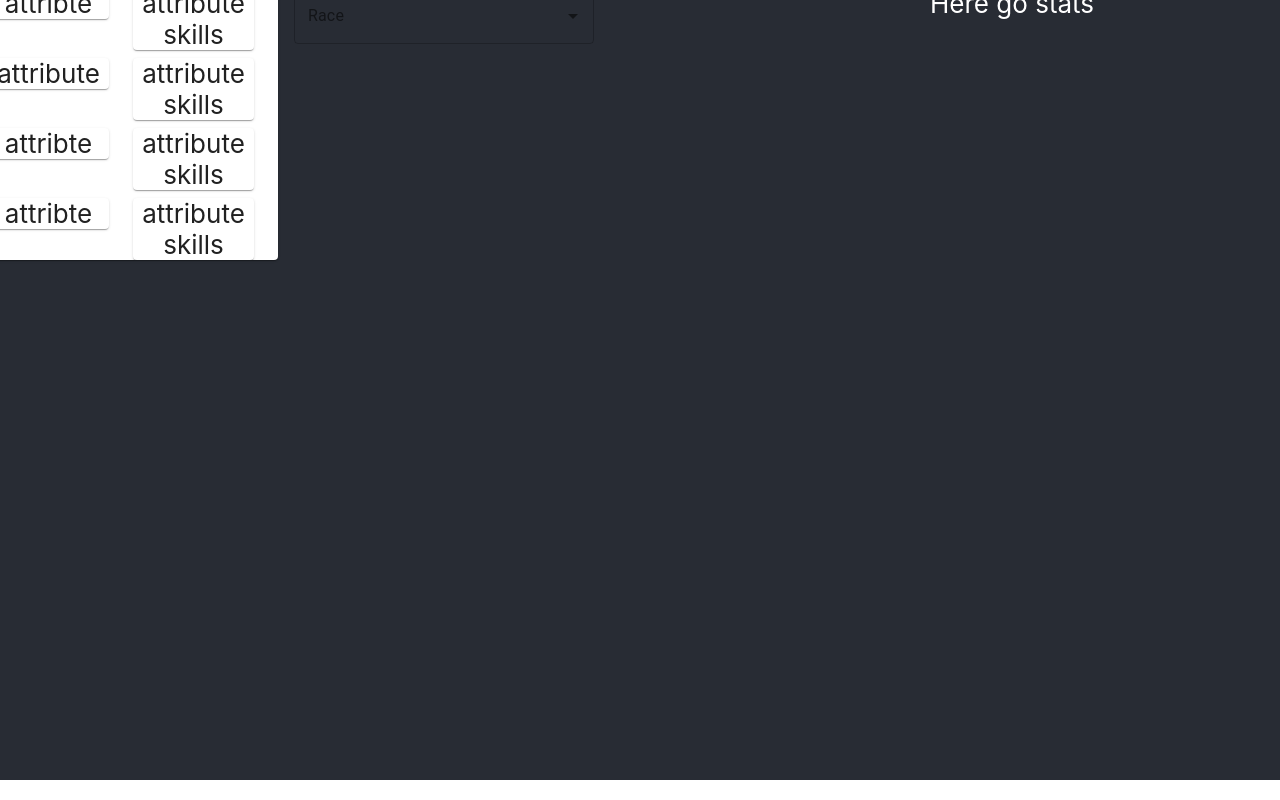
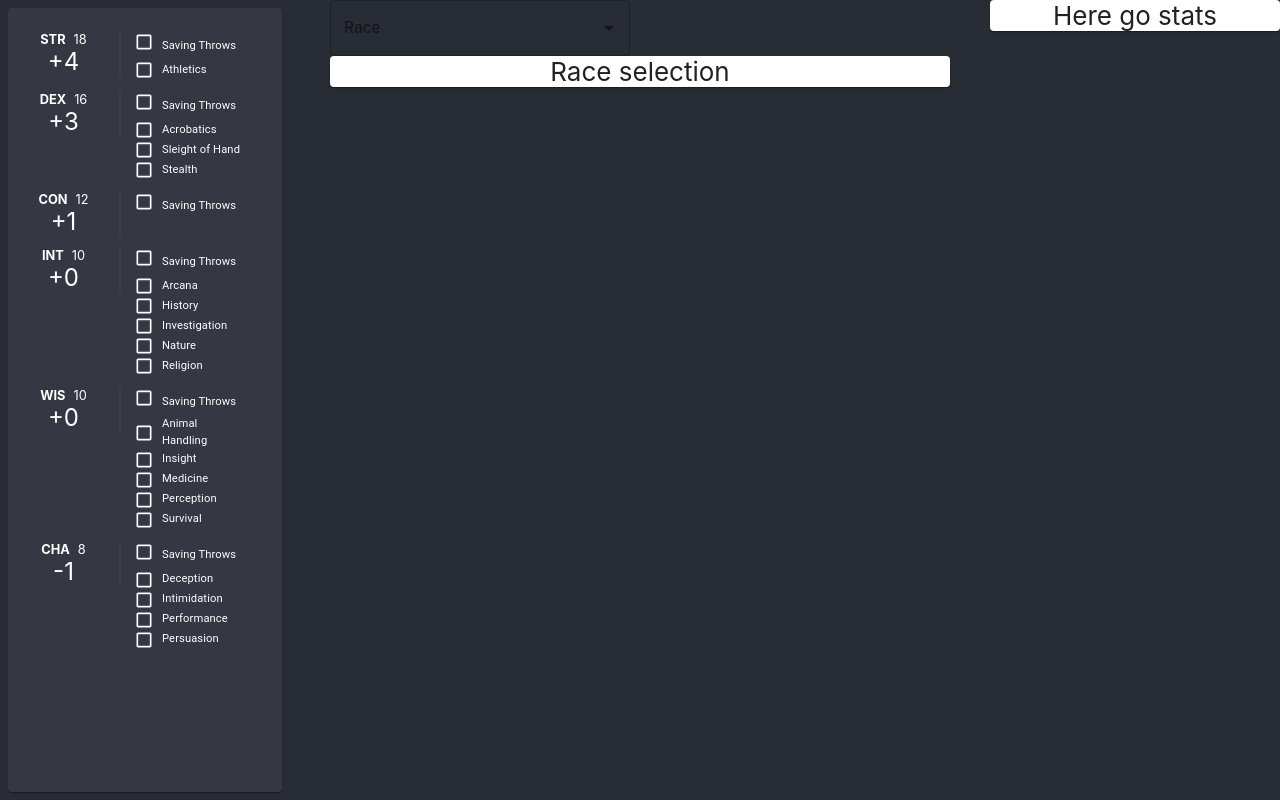
Before and after one commit to eitanwass/5e_auto_character_sheet, a React (Create React App) app: page / in a window 1280 px wide. Built offline with nearby package versions, Linux system fonts and the light colour scheme; no server answers.

Commit message:
Added consts and reorganize

```diff
--- a/package.json
+++ b/package.json
@@ -4,6 +4,7 @@
   "private": true,
   "dependencies": {
     "@material-ui/core": "^4.11.4",
+    "@material-ui/icons": "^4.11.2",
     "@material-ui/lab": "^4.0.0-alpha.58",
     "@testing-library/jest-dom": "^5.14.1",
     "@testing-library/react": "^11.2.7",
--- a/src/App.css
+++ b/src/App.css
@@ -7,4 +7,6 @@
 
   height: 100vh;
   width: 100vw;
+
+  overflow: hidden;
 }
--- a/src/App.tsx
+++ b/src/App.tsx
@@ -2,22 +2,24 @@ import React from 'react';
 import {CharacterProvider} from "./contexts/CharacterContext";
 import RaceSelect from "./components/RaceSelect";
 import './App.css';
-import Attributes from "./components/Attributes";
-import {Grid} from "@material-ui/core";
+import AbilityScores from "./components/AbilityScores";
+import {Grid,Paper} from "@material-ui/core";
 
 const App = () => {
     return (
         <div className="App">
             <CharacterProvider>
                 <Grid container spacing={5}>
-                    <Grid container item spacing={3} xs={3}>
-                        <Attributes/>
+                    <Grid item spacing={3} xs={3}>
+                        <AbilityScores/>
+                        {/*<Paper>AbilityScores</Paper>*/}
                     </Grid>
-                    <Grid container item spacing={3} xs={6}>
+                    <Grid item spacing={3} xs={6}>
                         <RaceSelect/>
+                        <Paper>Race selection</Paper>
                     </Grid>
-                    <Grid container item spacing={3} xs={3}>
-                        Here go stats
+                    <Grid item spacing={3} xs={3}>
+                        <Paper>Here go stats</Paper>
                     </Grid>
                 </Grid>
             </CharacterProvider>
--- /dev/null
+++ b/src/components/AbilityChecks.tsx
@@ -0,0 +1,62 @@
+import React from 'react';
+import _ from 'lodash';
+import {Checkbox, FormControlLabel, makeStyles} from '@material-ui/core';
+import {CheckBoxOutlineBlank, CheckBox} from '@material-ui/icons'
+
+const useStyles = makeStyles({
+    label: {
+        fontSize: '0.7rem',
+    },
+    checkbox: {
+        padding: '0',
+        paddingRight: '0.5rem',
+        color: 'white',
+    },
+    savingThrows: {
+        padding: '0',
+        paddingRight: '0.5rem',
+        color: 'white',
+        paddingBottom: '0.5rem',
+    }
+});
+
+const AbilityChecks = ({checks}) => {
+    const classes = useStyles();
+
+    return (
+        <div>
+            <div>
+                <FormControlLabel classes={{label: classes.label}}
+                                  control={
+                                      <Checkbox
+                                          classes={{root: classes.savingThrows}}
+                                          icon={<CheckBoxOutlineBlank fontSize="small"/>}
+                                          checkedIcon={<CheckBox fontSize="small"/>}
+                                          name="checkedI"
+                                      />
+                                  }
+                                  label="Saving Throws"
+                />
+            </div>
+            {
+                _.map(checks, (check) =>
+                    <div>
+                        <FormControlLabel classes={{label: classes.label}}
+                            control={
+                                <Checkbox
+                                    classes={{root: classes.checkbox}}
+                                    icon={<CheckBoxOutlineBlank fontSize="small"/>}
+                                    checkedIcon={<CheckBox fontSize="small"/>}
+                                    name="checkedI"
+                                />
+                            }
+                            label={check}
+                        />
+                    </div>
+                )
+            }
+        </div>
+    );
+};
+
+export default AbilityChecks;
--- /dev/null
+++ b/src/components/AbilityScore.css
@@ -0,0 +1,12 @@
+.ability-scores {
+    border-right: 2px solid #3d3f48;
+}
+
+.ability-name {
+    font-weight: bold;
+    margin-right: 0.5rem;
+}
+
+.ability-modifier {
+    font-size: 1.5rem;
+}
--- /dev/null
+++ b/src/components/AbilityScore.tsx
@@ -0,0 +1,22 @@
+import React from 'react';
+import _ from 'lodash';
+
+import './AbilityScore.css';
+
+
+const AbilityScore = ({label, value}: {label: string, value: number}) => {
+    const abilityScoreModifier = Math.floor((value - 10) / 2);
+    const compiledLabel = _.toUpper(label.substring(0, 3));
+
+    return (
+        <div className={"ability-scores"}>
+            <div>
+                <span className={"ability-name"}>{compiledLabel}</span>
+                <span className={"ability-value"}>{value}</span>
+            </div>
+            <div className={"ability-modifier"}>{`${abilityScoreModifier >= 0 ? "+" : ""}${abilityScoreModifier}`}</div>
+        </div>
+    );
+};
+
+export default AbilityScore;
--- /dev/null
+++ b/src/components/AbilityScores.tsx
@@ -0,0 +1,38 @@
+import React from 'react';
+import _ from 'lodash';
+import {Card, Grid, makeStyles, Paper} from "@material-ui/core";
+
+import AbilityScore from './AbilityScore';
+import AbilityChecks from './AbilityChecks';
+import {abilitiesProperties} from '../consts/abilitiesConsts';
+
+const useStyles = makeStyles({
+    card: {
+        height: '95vh',
+        backgroundColor: '#353843',
+        margin: '1vh 1vh',
+        paddingTop: '3vh',
+        fontSize: '0.8rem',
+        color: 'white',
+    },
+    abilityChecks: {
+        textAlign: 'left',
+    }
+});
+
+const AbilityScores = () => {
+    const classes = useStyles();
+    return (
+        <Card className={classes.card}>
+            {
+                _.map(abilitiesProperties, (abilityScore) =>
+                    <Grid container item xs={12} spacing={3}>
+                        <Grid item xs={6}><AbilityScore label={abilityScore.abilityName} value={abilityScore.abilityScoreValue}/></Grid>
+                        <Grid item xs={6} className={classes.abilityChecks}><AbilityChecks checks={abilityScore.abilityChecks}/></Grid>
+                    </Grid>)
+            }
+        </Card>
+    );
+};
+
+export default AbilityScores;
--- a/src/components/Attributes.tsx
+++ /dev/null
@@ -1,45 +0,0 @@
-import React from 'react';
-import {Card, Grid, Paper} from "@material-ui/core";
-
-const Attributes = () => {
-    return (
-        <Card>
-            <Grid container spacing={1}>
-                <Grid container item xs={12} spacing={3}>
-                    <Grid item xs={6}>
-                        <Paper>attribte</Paper>
-                    </Grid>
-                    <Grid item xs={6}>
-                        <Paper>attribute skills</Paper>
-                    </Grid>
-                </Grid>
-                <Grid container item xs={12} spacing={3}>
-                    <Grid item xs={6}>
-                        <Paper>attribute</Paper>
-                    </Grid>
-                    <Grid item xs={6}>
-                        <Paper>attribute skills</Paper>
-                    </Grid>
-                </Grid>
-                <Grid container item xs={12} spacing={3}>
-                    <Grid item xs={6}>
-                        <Paper>attribte</Paper>
-                    </Grid>
-                    <Grid item xs={6}>
-                        <Paper>attribute skills</Paper>
-                    </Grid>
-                </Grid>
-                <Grid container item xs={12} spacing={3}>
-                    <Grid item xs={6}>
-                        <Paper>attribte</Paper>
-                    </Grid>
-                    <Grid item xs={6}>
-                        <Paper>attribute skills</Paper>
-                    </Grid>
-                </Grid>
-            </Grid>
-        </Card>
-    );
-};
-
-export default Attributes;
--- /dev/null
+++ b/src/consts/abilitiesConsts.ts
@@ -0,0 +1,14 @@
+interface abilitiesPropertiesTypes {
+    abilityName: string;
+    abilityScoreValue: number;
+    abilityChecks: string[];
+}
+
+export const abilitiesProperties: abilitiesPropertiesTypes[] = [
+    {abilityName: "strength", abilityScoreValue: 18, abilityChecks: ["Athletics"]},
+    {abilityName: "dexterity", abilityScoreValue: 16, abilityChecks: ["Acrobatics", "Sleight of Hand", "Stealth"]},
+    {abilityName: "constitution", abilityScoreValue: 12, abilityChecks: []},
+    {abilityName: "intelligence", abilityScoreValue: 10, abilityChecks: ["Arcana", "History", "Investigation", "Nature", "Religion"]},
+    {abilityName: "wisdom", abilityScoreValue: 10, abilityChecks: ["Animal Handling", "Insight", "Medicine", "Perception", "Survival"]},
+    {abilityName: "charisma", abilityScoreValue: 8, abilityChecks: ["Deception", "Intimidation", "Performance", "Persuasion"]}
+];
--- a/src/contexts/CharacterContext.tsx
+++ b/src/contexts/CharacterContext.tsx
@@ -2,16 +2,18 @@ import React, {createContext, useState} from 'react';
 import {raceType, defaultRace} from "../types/race-types";
 
 interface CharacterContextType {
-    setRace: React.Dispatch<React.SetStateAction<raceType | null>>
+    race: raceType | null,
+    setRace: React.Dispatch<React.SetStateAction<raceType | null>>,
 }
 
 const CharacterContext = createContext<CharacterContextType>(undefined!);
 
 
 const CharacterProvider = ({children}) => {
+    const [abilityScores, setAbilityScores] = useState<number[]>([10, 10, 10, 10, 10, 10]);
     const [race, setRace] = useState<raceType | null>(defaultRace);
     const contextValues = {
-        setRace
+        race, setRace
     };
 
     return (<CharacterContext.Provider value={contextValues}>
--- a/src/electron-starter.js
+++ b/src/electron-starter.js
@@ -4,7 +4,7 @@ const path = require('path');
 let mainWindow;
 
 const createWindow = () => {
-    mainWindow = new BrowserWindow({width: 800, height: 600});
+    mainWindow = new BrowserWindow({width: 1400, height: 740});
 
     const startUrl = process.env.ELECTRON_START_URL || new URL(`file://${path.join(__dirname, '../build/index.html')}`);
     mainWindow.loadURL(startUrl);
```
Also changed, not shown: src/consts/xpLevelProf.tsx (added, +32 -0 lines), 1 other file (tests, documents, lock files or other folders).
